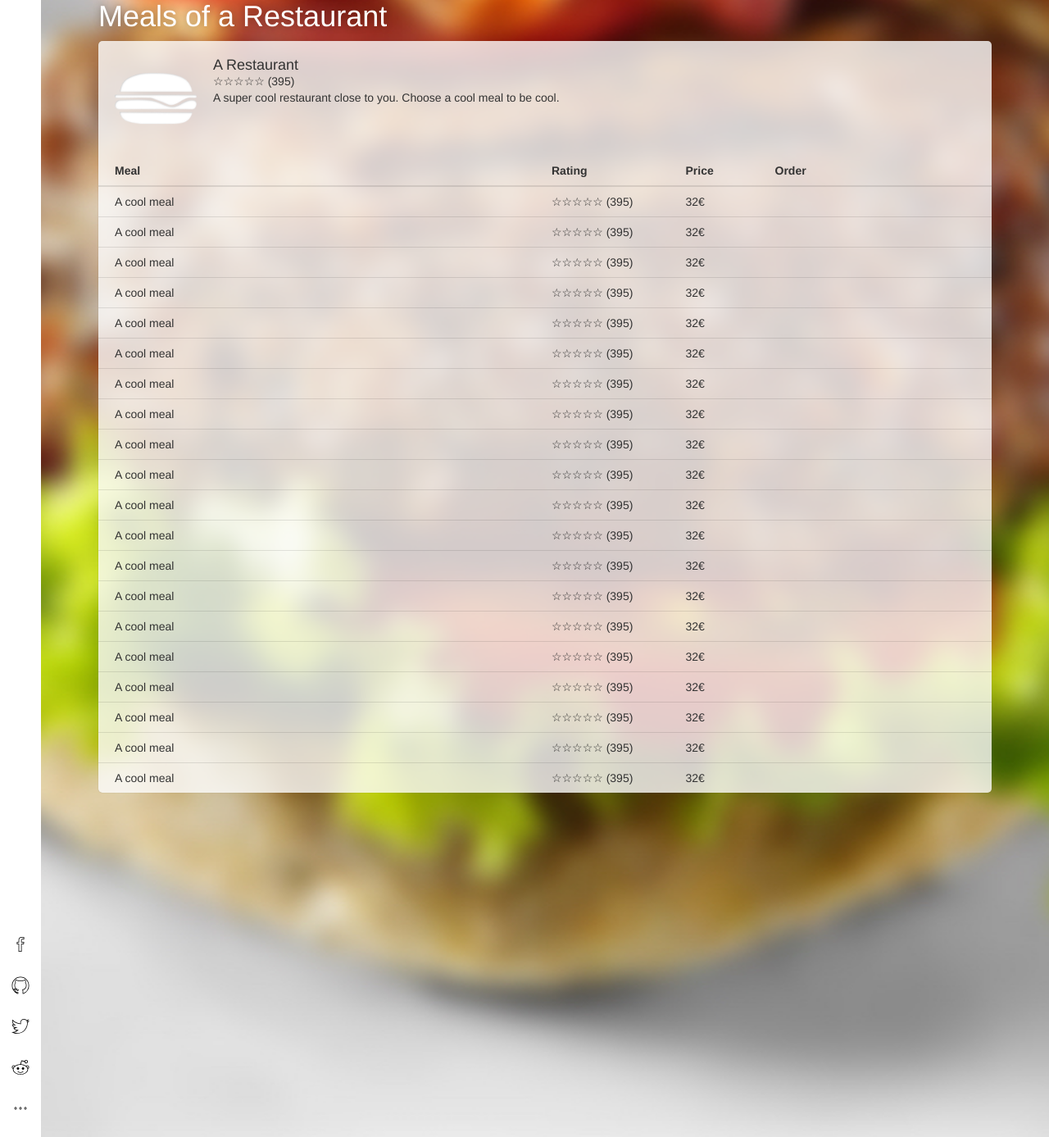
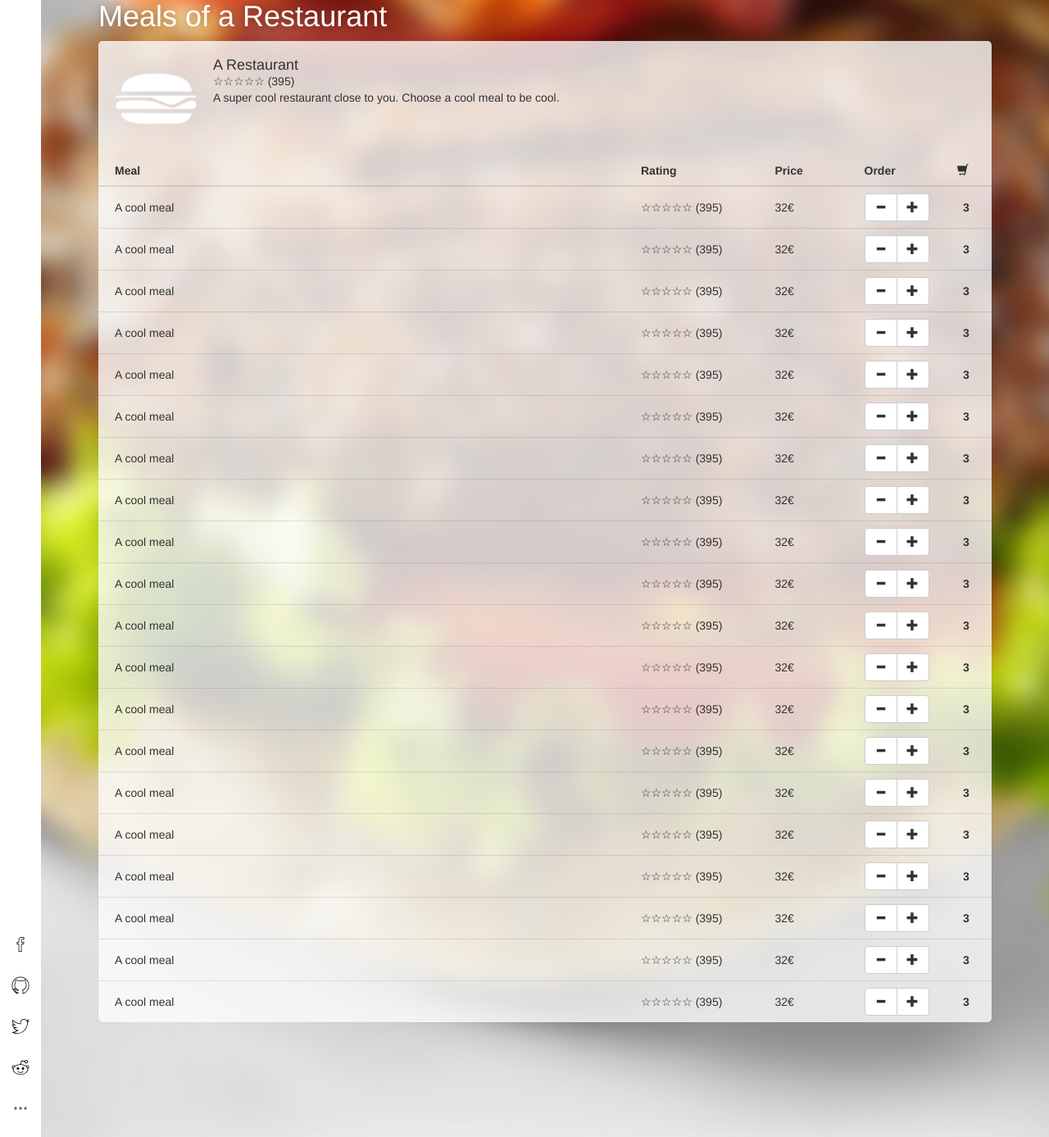
Before and after one commit to crysxd/Project-Workshop-of-Database-Systems-CS357, a PHP site: page /meals.php in a window 1280 px wide. Shown: the part 270-1657 px from the top of the page at 82% size. Run offline with PHP 8.4, Linux system fonts and the light colour scheme.

Commit message:
Added column for cart, added buttons to add order amount

```diff
--- a/Webpage/css/meals.css
+++ b/Webpage/css/meals.css
@@ -49,22 +49,22 @@
   padding-right: 20px;
 }
 
-.meal-name {
-  width: 50%;
+#meals-list .meal-name {
+  width: 60%;
 }
 
-.meal-rating {
+#meals-list .meal-rating {
   width: 15%;
 }
 
-.meal-price {
+#meals-list .meal-price {
   width: 10%;
 }
 
-.meal-options {
-  width: 25%;
+#meals-list .meal-amount {
+  font-weight: bold;
+  text-align: center;
 }
-
 
 #meals-list .table-hover > tbody > tr{
   -webkit-transition: background-color 0.6s;
--- a/Webpage/meals.php
+++ b/Webpage/meals.php
@@ -49,7 +49,13 @@
           <div id="meals-list">
             <table class="table table-hover">
               <thead>
-                <tr><th>Meal</th><th>Rating</th><th>Price</th><th>Order</th></tr>
+                <tr>
+                  <th>Meal</th>
+                  <th>Rating</th>
+                  <th>Price</th>
+                  <th>Order</th>
+                  <th><span class="glyphicon glyphicon-shopping-cart"></span></th>
+                </tr>
               </thead>
               <tbody>
                 <?php for($i=0; $i<20; $i++) {?>
@@ -60,7 +66,13 @@
                       (<span class="meal-rating-count">395</span>)
                     </td>
                     <td class="meal-price">32€</td>
-                    <td class="meal-options"></td>
+                    <td class="meal-options">
+                      <div class="btn-group">
+                        <button class="btn btn-default"><span class="glyphicon glyphicon-minus"></span></button>
+                        <button class="btn btn-default"><span class="glyphicon glyphicon-plus"></span></button>
+                      </div>
+                    </td>
+                    <td class="meal-amount">3</td>
                   </tr>
                 <?php } ?>
               </tbody>
@@ -80,6 +92,12 @@
           <div class="bar"></div>
           <div class="bar"></div>
         </div>
+
+        <h4 class="meal-name">A cool meal</h4>
+
+        <div class="banner">
+          <img src="imgs/splash-01.jpg" alt>
+        </div>
       </section>
 
     </section>
```
